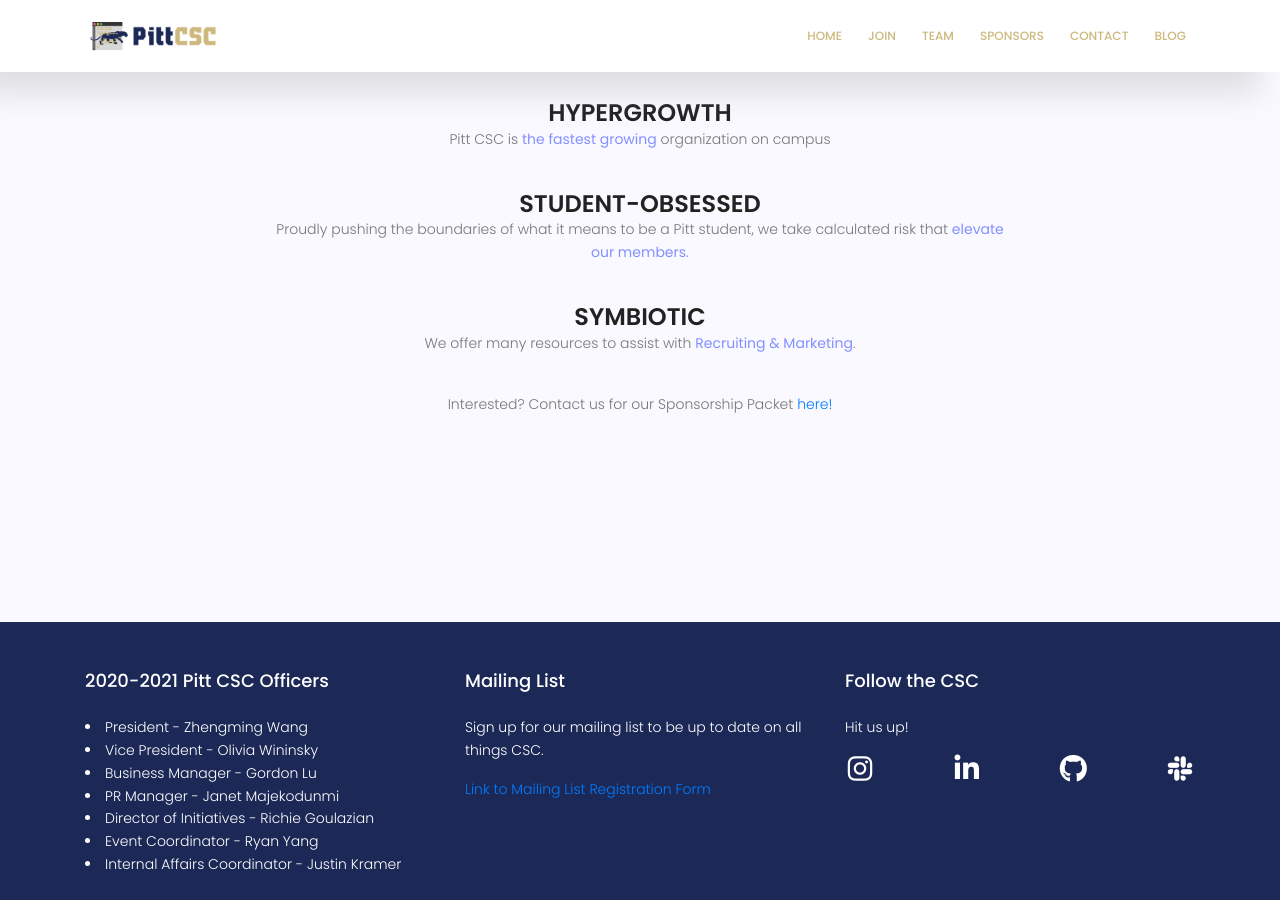
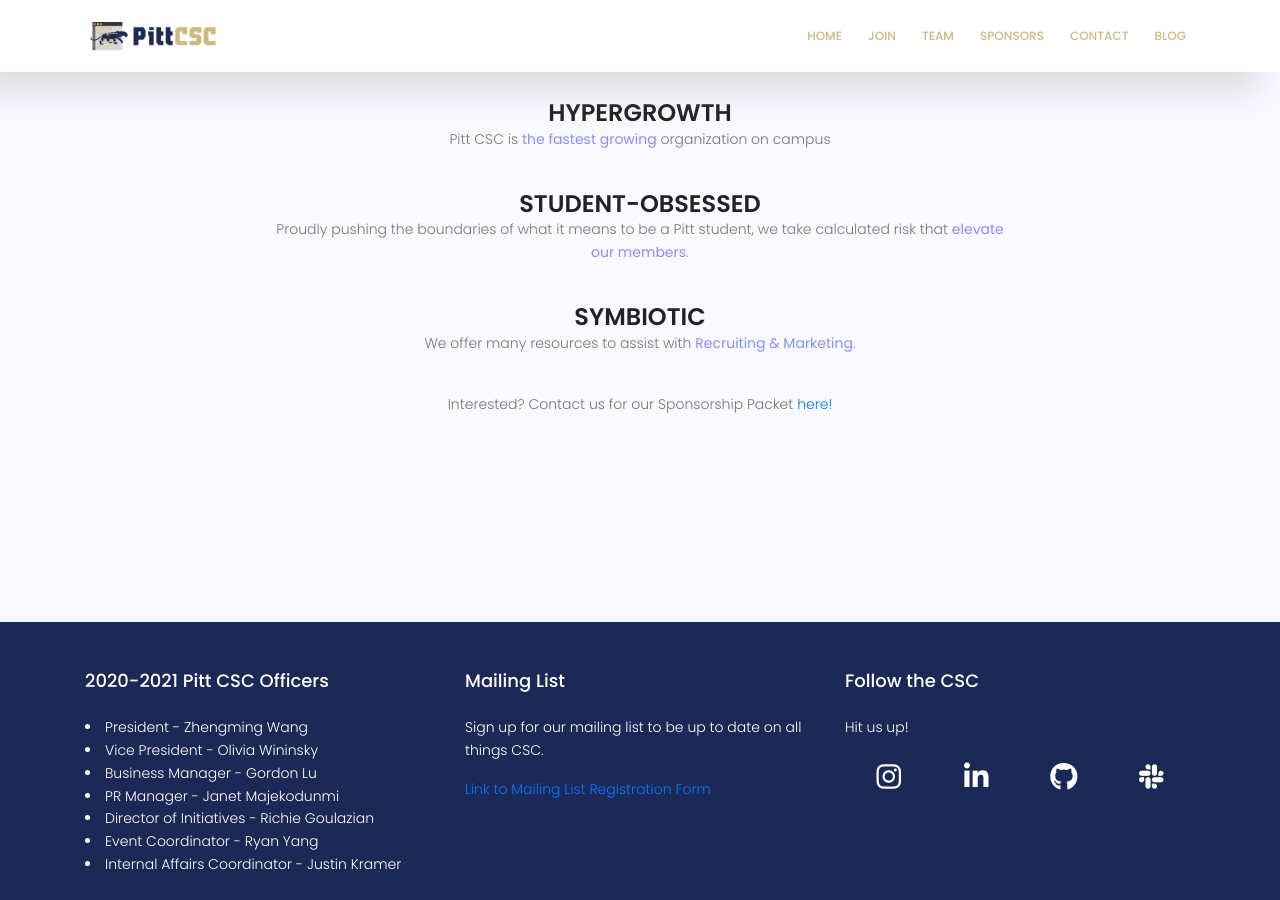
Before and after one commit to pittcsc/pittcsc-website, a Jekyll site: the page built from sponsors.html, in a window 1280 px wide and 900 px high, scrolled down 759 px. Built offline with Jekyll 4.4.1, drawn with Linux system fonts in a browser that asks for light colours; nearby versions of some CDN libraries; a script that is not in the unit is left out; comment, search, counter and statistics services are not loaded.

Commit message:
More changes to footer

```diff
--- a/_includes/footer.html
+++ b/_includes/footer.html
@@ -25,7 +25,7 @@
                 <div class="single-footer-widget">
                     <h4>Follow the CSC</h4>
                     <p class="colored-text">Hit us up!</p>
-                    <div class="footer-social d-flex justify-content-between">
+                    <div class="footer-social d-flex justify-content-around mt-4">
                         <a href="http://instagram.com/pittcsc"><i class="fa fa-2x fa-instagram"></i></a>
                         <a href="http://linkedin.com/company/pittcsc"><i class="fa fa-2x fa-linkedin"></i></a>
                         <a href="http://github.com/pitt-csc"><i class="fa fa-2x fa-github"></i></a>
```
